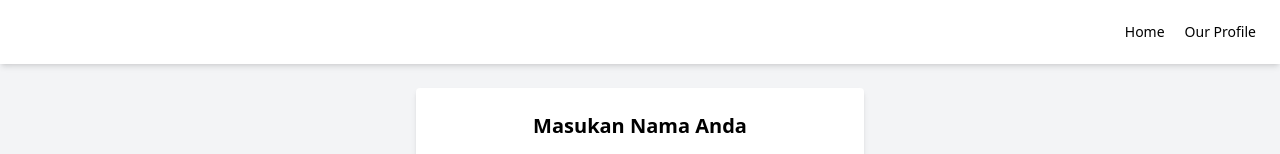
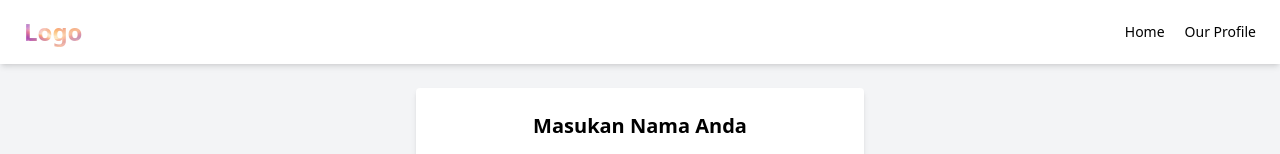
Before and after one commit to Revou-Coding-Camp/codingcamp-28-jul-2025-Rafif-Idul-Fitra, a plain HTML site: page index.html in a window 1280 px wide. Shown: the top 154 px of the page. Drawn offline with nearby package versions, Linux system fonts and the light colour scheme.

Commit message:
projek Rafif Idul Fitra Bootcamp RevoU

```diff
--- a/index.html
+++ b/index.html
@@ -16,7 +16,7 @@
 <body class="bg-gray-100 min-h-screen flex flex-col">
     <header class="bg-white shadow-md">
         <nav class="flex flex-col md:flex-row py-4 px-6 items-center justify-between">
-            <span class="text-logo-pattern bg-[url(./assets/images/logo.png)] bg-cover bg-center text-transparent text-2xl font-bold">Logo</span>
+            <span class="text-logo-pattern bg-[url(./assets/images/warnaLogo.jpg)] bg-cover bg-center text-transparent text-2xl font-bold">Logo</span>
             <ul class="flex space-x-5 mt-4 md:mt-0 text-sm">
                 <li class="hover:text-orange-500"><a href="#" id="navHome">Home</a></li>
                 <li class="hover:text-orange-500"><a href="#OurProfile" id="navProfile">Our Profile</a></li>
```
